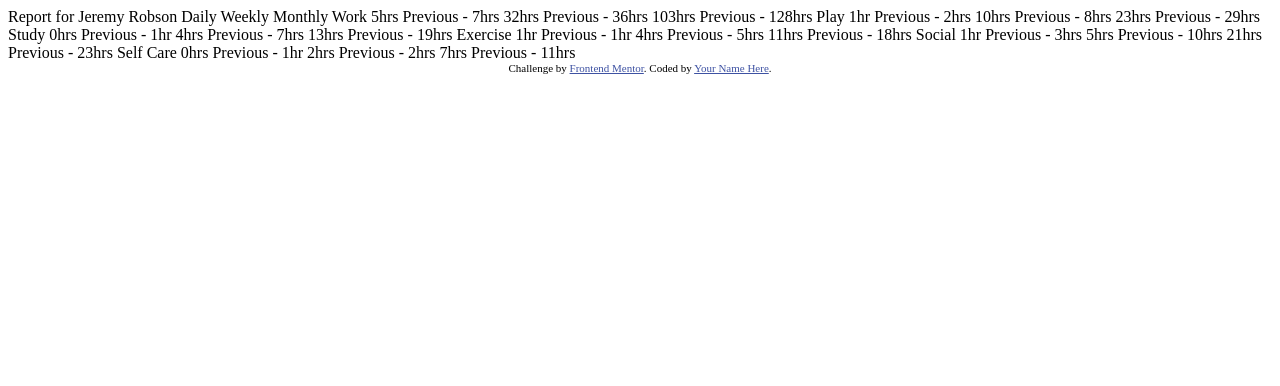
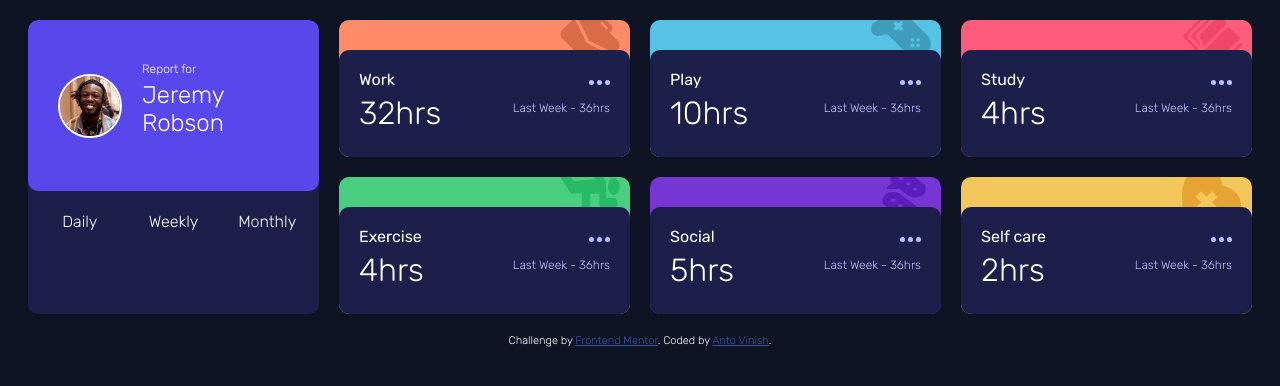
Before and after one commit to vinishanto/frontend-mentor-time-tracking, a plain HTML site: page index.html in a window 1280 px wide. Drawn offline with Linux system fonts and the light colour scheme.

Commit message:
added desing and resume temporarily

```diff
--- a/index.html
+++ b/index.html
@@ -1,80 +1,166 @@
 <!DOCTYPE html>
 <html lang="en">
   <head>
-  <meta charset="UTF-8">
-  <meta name="viewport" content="width=device-width, initial-scale=1.0"> <!-- displays site properly based on user's device -->
+    <meta charset="UTF-8" />
+    <meta name="viewport" content="width=device-width, initial-scale=1.0" />
+    <!-- displays site properly based on user's device -->
 
-  <link rel="icon" type="image/png" sizes="32x32" href="./images/favicon-32x32.png">
+    <link
+      rel="icon"
+      type="image/png"
+      sizes="32x32"
+      href="./images/favicon-32x32.png"
+    />
 
     <title>Frontend Mentor | Time tracking dashboard</title>
 
-  <!-- Feel free to remove these styles or customise in your own stylesheet 👍 -->
-  <style>
-    .attribution { font-size: 11px; text-align: center; }
-    .attribution a { color: hsl(228, 45%, 44%); }
-  </style>
+    <link rel="stylesheet" href="./style.css" />
   </head>
   <body>
+    <main class="container">
+      <div class="grid gap-20">
+        <div class="card card-profile">
+          <div class="profile flex gap-20 items-center">
+            <img class="avatar" src="./images/image-jeremy.png" alt="Avatar" />
+            <div class="flex flex-col justify-center">
+              <p class="desc">Report for</p>
+              <p class="title">Jeremy Robson</p>
+            </div>
+          </div>
+          <div class="card-footer">
+            <p>Daily</p>
+            <p class="active">Weekly</p>
+            <p>Monthly</p>
+          </div>
+        </div>
 
-  Report for
-  Jeremy Robson
+        <div class="card card-work">
+          <div class="pre pre-work">
+            <img src="./images/icon-work.svg" />
+          </div>
+          <div class="card-content">
+            <div>
+              <p class="info">Work</p>
+              <p class="data">32hrs</p>
+            </div>
+            <div class="options">
+              <img
+                class="ellipsis"
+                src="./images/icon-ellipsis.svg"
+                alt="Elipsis"
+              />
+              <p class="prev">Last Week - 36hrs</p>
+            </div>
+          </div>
+        </div>
 
-  Daily
-  Weekly
-  Monthly
+        <div class="card card-play">
+          <div class="pre pre-play">
+            <img src="./images/icon-play.svg" />
+          </div>
+          <div class="card-content">
+            <div>
+              <p class="info">Play</p>
+              <p class="data">10hrs</p>
+            </div>
+            <div class="options">
+              <img
+                class="ellipsis"
+                src="./images/icon-ellipsis.svg"
+                alt="Elipsis"
+              />
+              <p class="prev">Last Week - 36hrs</p>
+            </div>
+          </div>
+        </div>
 
-  Work
-  5hrs <!-- daily -->
-  Previous - 7hrs <!-- daily -->
-  32hrs <!-- weekly -->
-  Previous - 36hrs <!-- weekly -->
-  103hrs <!-- monthly -->
-  Previous - 128hrs <!-- monthly -->
+        <div class="card card-study">
+          <div class="pre pre-study">
+            <img src="./images/icon-study.svg" />
+          </div>
+          <div class="card-content">
+            <div>
+              <p class="info">Study</p>
+              <p class="data">4hrs</p>
+            </div>
+            <div class="options">
+              <img
+                class="ellipsis"
+                src="./images/icon-ellipsis.svg"
+                alt="Elipsis"
+              />
+              <p class="prev">Last Week - 36hrs</p>
+            </div>
+          </div>
+        </div>
 
-  Play
-  1hr <!-- daily -->
-  Previous - 2hrs <!-- daily -->
-  10hrs <!-- weekly -->
-  Previous - 8hrs <!-- weekly -->
-  23hrs <!-- monthly -->
-  Previous - 29hrs <!-- monthly -->
+        <div class="card card-exercise">
+          <div class="pre pre-exercise">
+            <img src="./images/icon-exercise.svg" />
+          </div>
+          <div class="card-content">
+            <div>
+              <p class="info">Exercise</p>
+              <p class="data">4hrs</p>
+            </div>
+            <div class="options">
+              <img
+                class="ellipsis"
+                src="./images/icon-ellipsis.svg"
+                alt="Elipsis"
+              />
+              <p class="prev">Last Week - 36hrs</p>
+            </div>
+          </div>
+        </div>
 
-  Study
-  0hrs <!-- daily -->
-  Previous - 1hr <!-- daily -->
-  4hrs <!-- weekly -->
-  Previous - 7hrs <!-- weekly -->
-  13hrs <!-- monthly -->
-  Previous - 19hrs <!-- monthly -->
+        <div class="card card-social">
+          <div class="pre pre-social">
+            <img src="./images/icon-social.svg" />
+          </div>
+          <div class="card-content">
+            <div>
+              <p class="info">Social</p>
+              <p class="data">5hrs</p>
+            </div>
+            <div class="options">
+              <img
+                class="ellipsis"
+                src="./images/icon-ellipsis.svg"
+                alt="Elipsis"
+              />
+              <p class="prev">Last Week - 36hrs</p>
+            </div>
+          </div>
+        </div>
 
-  Exercise
-  1hr <!-- daily -->
-  Previous - 1hr <!-- daily -->
-  4hrs <!-- weekly -->
-  Previous - 5hrs <!-- weekly -->
-  11hrs <!-- monthly -->
-  Previous - 18hrs <!-- monthly -->
-
-  Social
-  1hr <!-- daily -->
-  Previous - 3hrs <!-- daily -->
-  5hrs <!-- weekly -->
-  Previous - 10hrs <!-- weekly -->
-  21hrs <!-- monthly -->
-  Previous - 23hrs <!-- monthly -->
-
-  Self Care
-  0hrs <!-- daily -->
-  Previous - 1hr <!-- daily -->
-  2hrs <!-- weekly -->
-  Previous - 2hrs <!-- weekly -->
-  7hrs <!-- monthly -->
-  Previous - 11hrs <!-- monthly -->
-
+        <div class="card card-care">
+          <div class="pre pre-care">
+            <img src="./images/icon-self-care.svg" />
+          </div>
+          <div class="card-content">
+            <div>
+              <p class="info">Self care</p>
+              <p class="data">2hrs</p>
+            </div>
+            <div class="options">
+              <img
+                class="ellipsis"
+                src="./images/icon-ellipsis.svg"
+                alt="Elipsis"
+              />
+              <p class="prev">Last Week - 36hrs</p>
+            </div>
+          </div>
+        </div>
+      </div>
+    </main>
 
     <div class="attribution">
-    Challenge by <a href="https://www.frontendmentor.io?ref=challenge" target="_blank">Frontend Mentor</a>.
-    Coded by <a href="#">Your Name Here</a>.
+      Challenge by
+      <a href="https://www.frontendmentor.io?ref=challenge" target="_blank"
+        >Frontend Mentor</a
+      >. Coded by <a href="#">Anto Vinish</a>.
     </div>
   </body>
 </html>
--- /dev/null
+++ b/style.css
@@ -0,0 +1,179 @@
+@import url("https://fonts.googleapis.com/css2?family=Rubik:wght@300..500");
+
+:root {
+  --color-blue-100: hsl(236, 100%, 87%);
+  --color-blue-200: hsl(235, 45%, 61%);
+  --color-blue-300: hsl(195, 74%, 62%);
+  --color-blue-400: hsl(264, 64%, 52%);
+  --color-blue-500: hsl(246, 80%, 60%);
+  --color-blue-800: hsl(235, 46%, 20%);
+  --color-blue-900: hsl(226, 43%, 10%);
+
+  --color-red-100: hsl(43, 84%, 65%);
+  --color-red-200: hsl(15, 100%, 70%);
+  --color-red-400: hsl(348, 100%, 68%);
+
+  --color-green-200: hsl(145, 58%, 55%);
+}
+
+@font-face {
+  font-family: "primary-font";
+  src: url("./images/");
+}
+
+.attribution {
+  font-size: 11px;
+  text-align: center;
+}
+.attribution a {
+  color: hsl(228, 45%, 44%);
+}
+
+body {
+  background-color: var(--color-blue-900);
+  font-family: "Rubik", sans-serif;
+  font-optical-sizing: auto;
+  font-size: 16px;
+  font-weight: 300;
+  color: white;
+}
+
+.container {
+  margin: 20px;
+}
+
+.grid {
+  display: grid;
+  grid-template-columns: repeat(1, 1fr);
+}
+.flex {
+  display: flex;
+}
+.gap-20 {
+  gap: 20px;
+}
+.flex.flex-col {
+  flex-direction: column;
+}
+.flex.items-center {
+  align-items: center;
+}
+.flex.justify-center {
+  justify-content: center;
+}
+
+.card {
+  border-radius: 10px;
+  overflow: clip;
+}
+.card-profile {
+  background-color: var(--color-blue-800);
+}
+.card-footer {
+  padding: 5px;
+  color: white;
+  display: grid;
+  grid-template-columns: repeat(3, 1fr);
+}
+.card-footer > p {
+  text-align: center;
+}
+
+.avatar {
+  width: 60px;
+  height: 60px;
+  border-radius: 100%;
+  border: 2px solid white;
+}
+
+.desc {
+  color: white;
+  font-size: 0.75rem;
+  margin-bottom: 5px;
+}
+.title {
+  color: white;
+  font-size: 1.5rem;
+  margin-top: 0;
+}
+
+.profile {
+  border-radius: 10px;
+  padding: 30px;
+  background-color: var(--color-blue-500);
+}
+
+.card-work {
+  background-color: var(--color-red-200);
+}
+
+.card-play {
+  background-color: var(--color-blue-300);
+}
+
+.card-study {
+  background-color: var(--color-red-400);
+}
+
+.card-exercise {
+  background-color: var(--color-green-200);
+}
+
+.card-social {
+  background-color: var(--color-blue-400);
+}
+
+.card-care {
+  background-color: var(--color-red-100);
+}
+
+.pre {
+  height: 30px;
+}
+
+.card-content {
+  background-color: var(--color-blue-800);
+  border-radius: 10px 10px 0 0;
+  display: flex;
+  justify-content: space-between;
+  padding: 20px;
+}
+
+.info {
+  font-weight: 400;
+  margin: 0;
+}
+.data {
+  margin: 5px 0;
+  font-size: 2rem;
+  font-weight: 300;
+}
+.options {
+  text-align: right;
+}
+
+.prev {
+  color: var(--color-blue-100);
+  font-size: 0.75rem;
+}
+
+.pre {
+  overflow: clip;
+  text-align: right;
+}
+.pre > img {
+  position: relative;
+  top: -10px;
+  right: 10px;
+  width: 60px;
+  height: 60px;
+}
+
+@media (min-width: 678px) {
+    .grid {
+        grid-template-columns: repeat(4, 1fr);
+      }
+      .card-profile {
+        grid-row: 1 / span 2;
+      }
+}
--- /dev/null
+++ b/styles.css
@@ -0,0 +1,136 @@
+body {
+    font-family: 'Roboto', sans-serif;
+    background-color: #f5f5f5;
+    color: #333;
+    margin: 0;
+    padding: 0;
+}
+
+.container {
+    width: 90%;
+    max-width: 1200px;
+    margin: 40px auto;
+    background: #ffffff;
+    padding: 20px;
+    border-radius: 12px;
+    box-shadow: 0 4px 8px rgba(0, 0, 0, 0.1);
+}
+
+header {
+    text-align: center;
+    margin-bottom: 30px;
+}
+
+header h1 {
+    margin: 0;
+    font-size: 2.5em;
+    color: #2b2b2b;
+    font-family: 'Montserrat', sans-serif;
+    font-weight: 700;
+}
+
+header p {
+    margin: 10px 0;
+    font-size: 1.2em;
+    font-weight: 500;
+    color: #666;
+}
+
+.contact-info {
+    margin-top: 15px;
+}
+
+.contact-info a, .contact-info p {
+    margin: 5px 0;
+    color: #1a73e8;
+    text-decoration: none;
+    font-weight: 500;
+    display: inline-block;
+}
+
+.contact-info a:hover {
+    text-decoration: underline;
+}
+
+main {
+    padding: 20px;
+}
+
+.about {
+    margin-bottom: 40px;
+    border-bottom: 1px solid #ddd;
+    padding-bottom: 20px;
+}
+
+.about h2 {
+    border-bottom: none;
+    font-size: 1.6em;
+    color: #1a73e8;
+    font-family: 'Montserrat', sans-serif;
+}
+
+section h2 {
+    padding-bottom: 10px;
+    margin-bottom: 20px;
+    font-size: 1.2em;
+    color: #1a73e8;
+    font-family: 'Montserrat', sans-serif;
+}
+
+.two-column {
+    display: flex;
+    flex-wrap: wrap;
+    gap: 20px;
+}
+
+.left-column {
+    flex: 1;
+    min-width: 300px;
+}
+
+.right-column {
+    flex: 2;
+    min-width: 300px;
+}
+
+.job, .education-item {
+    margin-bottom: 20px;
+}
+
+.job h3, .education-item p {
+    margin: 0;
+    font-size: 1.2em;
+    color: #2b2b2b;
+    font-family: 'Montserrat', sans-serif;
+    font-weight: 500;
+}
+
+.job p {
+    margin: 5px 0;
+    color: #666;
+}
+
+.job ul {
+    list-style-type: disc;
+    margin: 10px 0 20px 20px;
+    padding: 0;
+    color: #555;
+}
+
+.skills ul {
+    list-style: none;
+    padding: 0;
+    display: flex;
+    flex-wrap: wrap;
+    gap: 10px;
+}
+
+.skills li {
+    background: #1a73e8;
+    color: #fff;
+    padding: 10px 15px;
+    border-radius: 20px;
+    font-weight: 500;
+    font-family: 'Montserrat', sans-serif;
+    box-shadow: 0 2px 5px rgba(0, 0, 0, 0.1);
+}
```
Also changed, not shown: resume.html (added, +104 -0 lines). Lines whose indentation alone changed are shown as unchanged.
